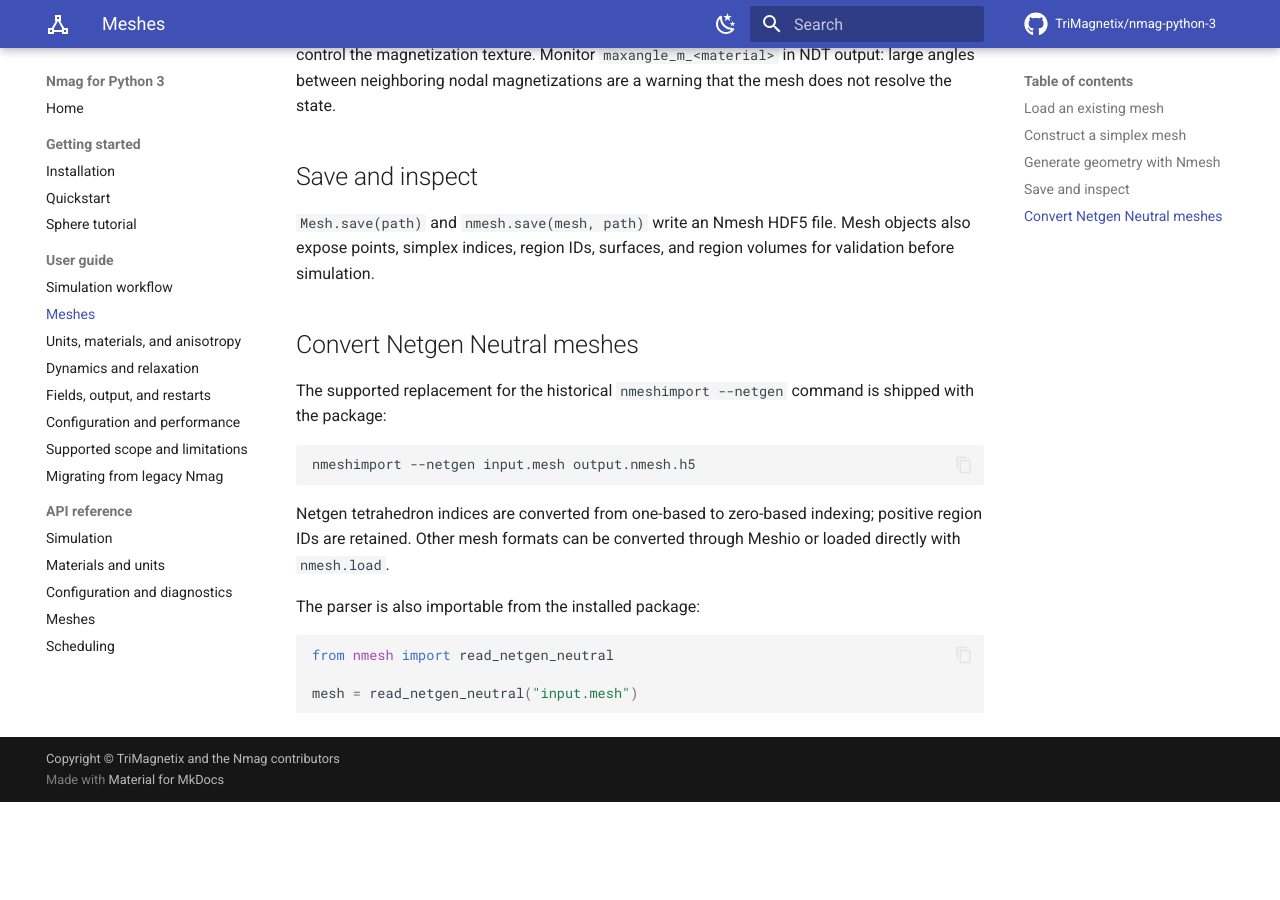
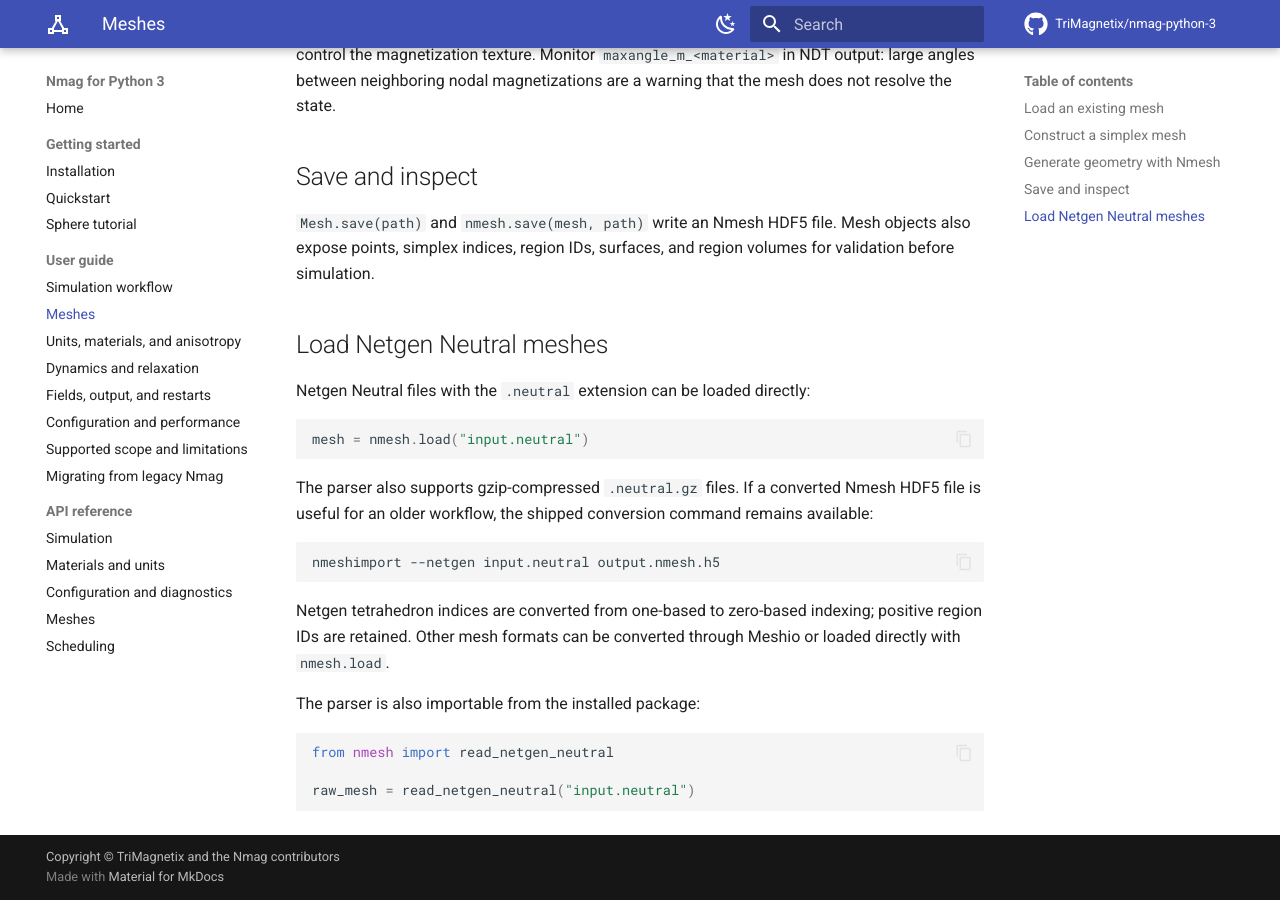
Before and after one commit to TriMagnetix/nmag-python-3, an MkDocs documentation site: the page built from docs/guides/meshes.md, in a window 1280 px wide and 900 px high, scrolled down 1625 px. Built offline with MkDocs 1.6.1 and Material for MkDocs 9.7.7, drawn with Linux system fonts in a browser that asks for light colours; comment, search, counter and statistics services are not loaded; before the commit the page ends 2427 px from its top, so only the background shows below that.

Commit message:
fix: support arbitrary mesh regions and Netgen Neutral files

````diff
--- a/docs/guides/meshes.md
+++ b/docs/guides/meshes.md
@@ -76,13 +76,20 @@ magnetizations are a warning that the mesh does not resolve the state.
 Mesh objects also expose points, simplex indices, region IDs, surfaces, and
 region volumes for validation before simulation.
 
-## Convert Netgen Neutral meshes
+## Load Netgen Neutral meshes
 
-The supported replacement for the historical `nmeshimport --netgen` command
-is shipped with the package:
+Netgen Neutral files with the `.neutral` extension can be loaded directly:
+
+```python
+mesh = nmesh.load("input.neutral")
+```
+
+The parser also supports gzip-compressed `.neutral.gz` files. If a converted
+Nmesh HDF5 file is useful for an older workflow, the shipped conversion command
+remains available:
 
 ```bash
-nmeshimport --netgen input.mesh output.nmesh.h5
+nmeshimport --netgen input.neutral output.nmesh.h5
 ```
 
 Netgen tetrahedron indices are converted from one-based to zero-based indexing;
@@ -94,5 +101,5 @@ The parser is also importable from the installed package:
 ```python
 from nmesh import read_netgen_neutral
 
-mesh = read_netgen_neutral("input.mesh")
+raw_mesh = read_netgen_neutral("input.neutral")
 ```
````
Also changed, not shown: docs/guides/simulation-workflow.md (+4 -3 lines), docs/reference/meshes.md (+3 -0 lines), 5 other files.
